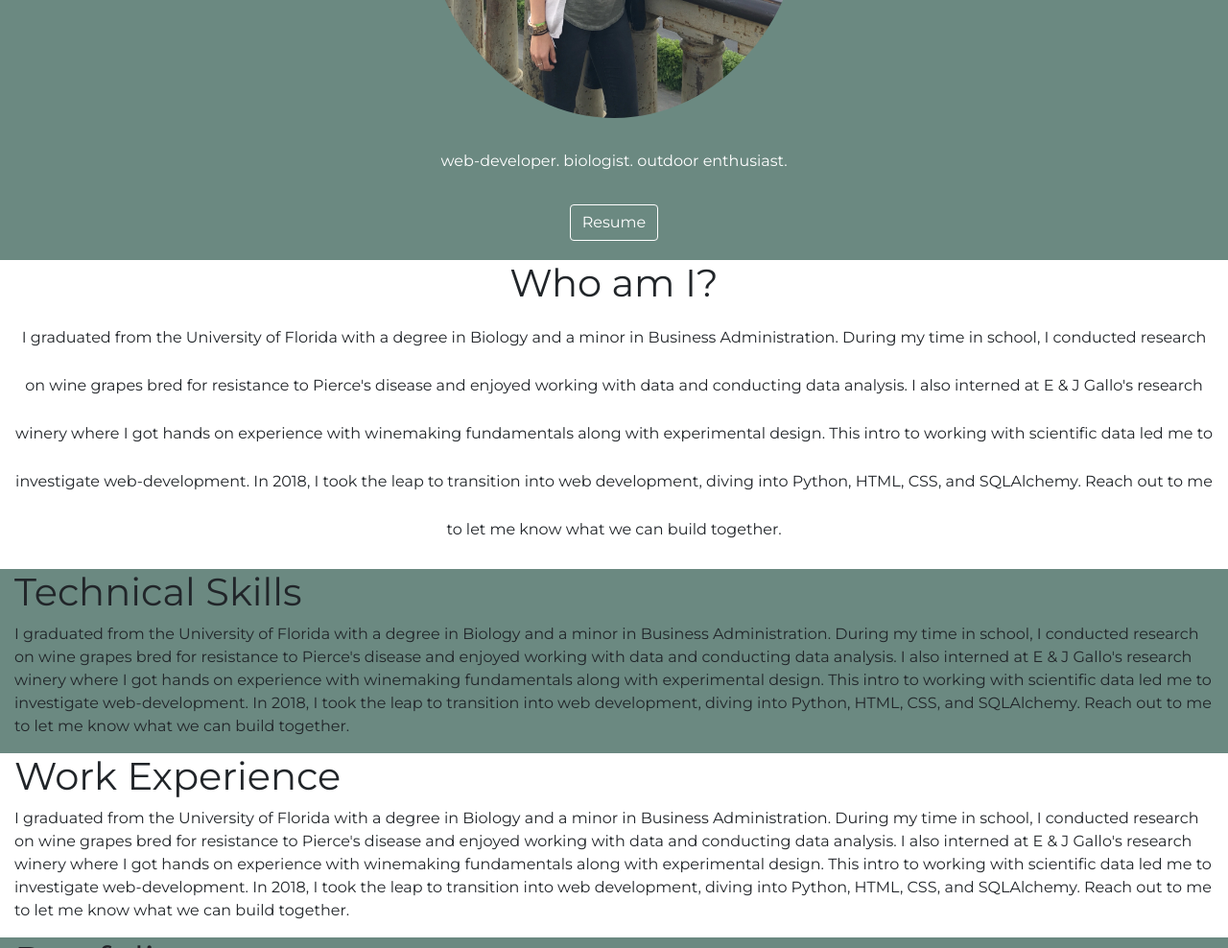
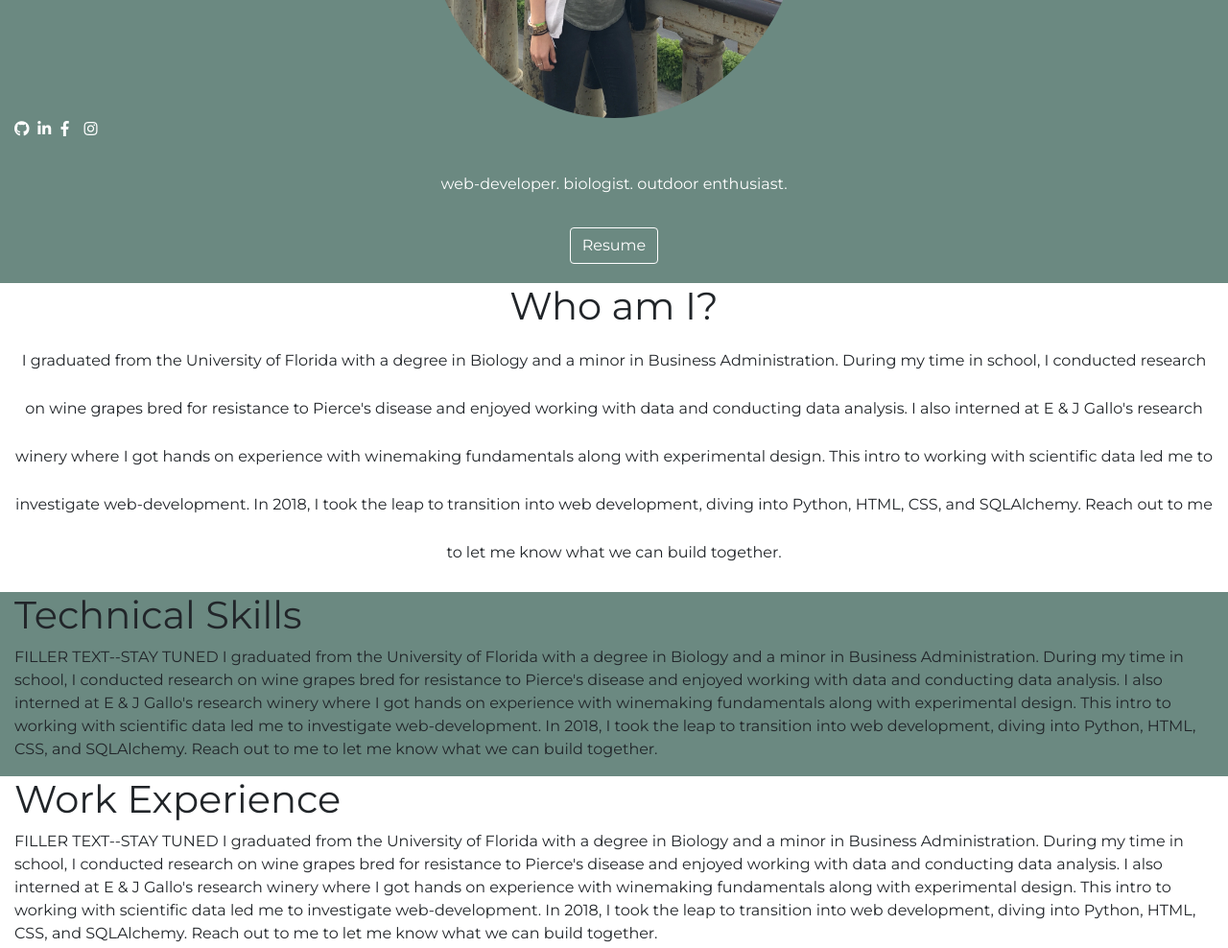
Before and after one commit to jessiditocco/jessiditocco.github.io, a plain HTML site: page index.html in a window 1280 px wide. Shown: the part 1400-2388 px from the top of the page at 96% size. Drawn offline with nearby package versions, Linux system fonts and the light colour scheme.

Commit message:
Added links to github, facebook, instagram, linkedin

```diff
--- a/index.html
+++ b/index.html
@@ -5,9 +5,11 @@
     <link href="https://fonts.googleapis.com/css?family=Montserrat" rel="stylesheet">
     <!-- Bootstrap CDN -->
     <link rel="stylesheet" href="https://maxcdn.bootstrapcdn.com/bootstrap/4.0.0/css/bootstrap.min.css" integrity="sha384-Gn5384xqQ1aoWXA+058RXPxPg6fy4IWvTNh0E263XmFcJlSAwiGgFAW/dAiS6JXm" crossorigin="anonymous">
-
+    <!-- FontAwesome CDN-->
+    <link rel="stylesheet" href="https://use.fontawesome.com/releases/v5.0.13/css/all.css" integrity="sha384-DNOHZ68U8hZfKXOrtjWvjxusGo9WQnrNx2sqG0tfsghAvtVlRW3tvkXWZh58N9jp" crossorigin="anonymous">
+    <!-- Animatee CSS-->
     <link rel="stylesheet" href="animate.min.css">
-
+    <!-- My Stylesheet -->
     <link rel="stylesheet" href="style.css">
 
 </head>
@@ -100,6 +102,24 @@
             <div id="head-shot-div" class="col-12">
                 <img id="head-shot" src="jessi.jpg">
             </div>
+            <div class="col-12" id="contact-buttons">
+              <a href="https://github.com/jessiditocco">
+                <i class="fab fa-github glyphicon"></i>
+              </a>
+
+              <a href="https://www.linkedin.com/in/jessiditocco/">
+                <i class="fab fa-linkedin-in glyphicon"></i>
+              </a>
+
+              <a href="https://www.facebook.com/jessi.ditocco">
+                <i class="fab fa-facebook-f glyphicon"></i>
+              </a>
+
+              <a href="https://www.instagram.com/jessiditocco/">
+                 <i class="fab fa-instagram glyphicon"></i>
+              </a>
+            </div>
+
             <div class="col-12" id="adjectives">
                 web-developer. biologist. outdoor enthusiast.
             </div>
@@ -126,6 +146,7 @@
           <div class="col-12" id="technical-skills">
             <h1>Technical Skills</h1>
           <p>
+            FILLER TEXT--STAY TUNED
               I graduated from the University of Florida with a degree in Biology and a minor in Business Administration. During my time in school, I conducted research on wine grapes bred for resistance to Pierce's disease and enjoyed working with data and conducting data analysis. I also interned at E & J Gallo's research winery where I got hands on experience with winemaking fundamentals along with experimental design. This intro to working with scientific data led me to investigate web-development. In 2018, I took the leap to transition into web development, diving into Python, HTML, CSS, and SQLAlchemy. Reach out to me to let me know what we can build together.
             </p>
           </div>
@@ -135,6 +156,7 @@
           <div class="col-12" id="work-experience">
           <h1>Work Experience</h1>
           <p>
+            FILLER TEXT--STAY TUNED
               I graduated from the University of Florida with a degree in Biology and a minor in Business Administration. During my time in school, I conducted research on wine grapes bred for resistance to Pierce's disease and enjoyed working with data and conducting data analysis. I also interned at E & J Gallo's research winery where I got hands on experience with winemaking fundamentals along with experimental design. This intro to working with scientific data led me to investigate web-development. In 2018, I took the leap to transition into web development, diving into Python, HTML, CSS, and SQLAlchemy. Reach out to me to let me know what we can build together.
             </p>
           </div>
@@ -144,6 +166,7 @@
           <div class="col-12" id="portfolio">
           <h1>Portfolio</h1>
           <p>
+            FILLER TEXT--STAY TUNED
               I graduated from the University of Florida with a degree in Biology and a minor in Business Administration. During my time in school, I conducted research on wine grapes bred for resistance to Pierce's disease and enjoyed working with data and conducting data analysis. I also interned at E & J Gallo's research winery where I got hands on experience with winemaking fundamentals along with experimental design. This intro to working with scientific data led me to investigate web-development. In 2018, I took the leap to transition into web development, diving into Python, HTML, CSS, and SQLAlchemy. Reach out to me to let me know what we can build together.
             </p>
           </div>
@@ -161,7 +184,6 @@
                 2018 © Jessi DiTocco Made with HTML, Hosted by Github
             </p>
         </footer>
-
     </div> <!-- Closing div for container-fluid -->
 
     <!-- Bootstrap Javascript and Jquery -->
--- a/style.css
+++ b/style.css
@@ -73,6 +73,12 @@ p,h1,h2,h3,h4,a {
     padding-top: 20px;
 }
 
+.glyphicon {
+    color: white;
+    height: 20px;
+    width: 20px;
+}
+
 /* About Me */
 
 #about-me-div {
```
